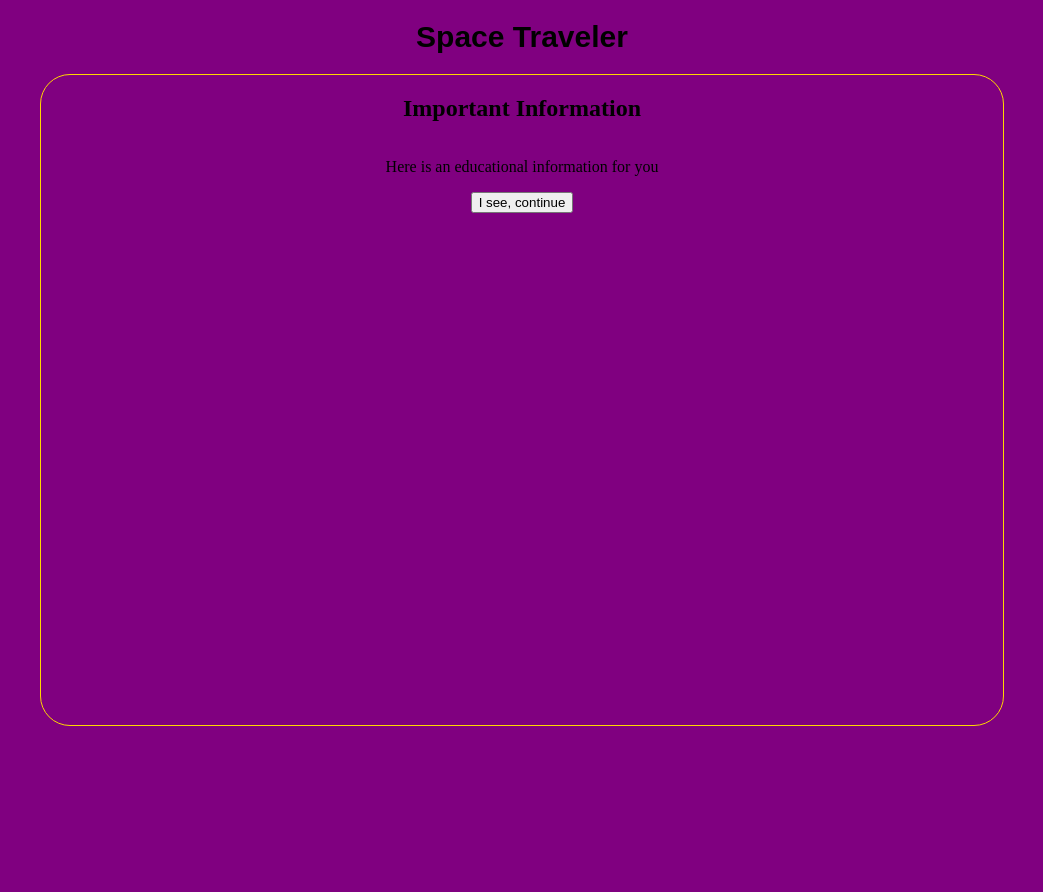
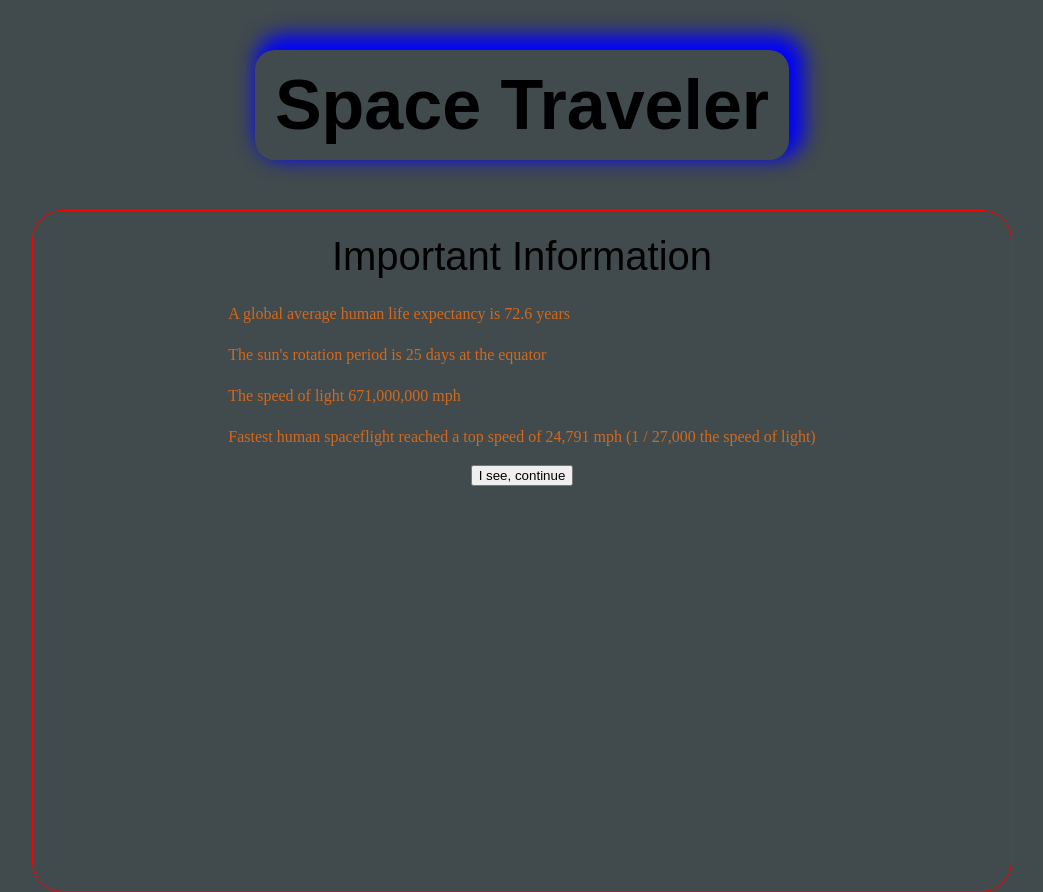
Before and after one commit to alexeysergeev-cm/Space-Traveler, a website built with webpack: page dist/index.html in a window 1280 px wide. Shown: the whole page, without its empty margins (118-1161 px from the left). Before the commit the page ends 800 px from the top, so only its background shows below. Built offline with nearby package versions, Linux system fonts and the light colour scheme.

Commit message:
work on intro page

```diff
--- a/src/index.js
+++ b/src/index.js
@@ -1,3 +1,4 @@
+import './styles/reset.css'
 import './styles/main.css';
 // import './styles/index.scss';
 import * as d3 from 'd3';
--- a/src/styles/index.scss
+++ /dev/null
@@ -1,3 +0,0 @@
-body {
- background: rgb(55, 0, 128);
-}
--- a/src/styles/main.css
+++ b/src/styles/main.css
@@ -1,14 +1,25 @@
 body {
- background: purple;
+ background: #414a4c;
 }
 
+.title-cont{
+  display: flex;
+  padding: 50px;
+  justify-content: center;
+
+
+}
 
 .title{
-  display: flex;
-  justify-content: center;
-  font-size: 30px;
+  padding: 20px;
+  box-shadow: 8px -8px 20px 7px blue;
+  font-size: 70px;
   font-family: fantasy;
+  color: rgb(0, 0, 0);
+  border-radius: 20px;
+  font-weight: 900;
 }
+
 
 .main-div{
   display: flex;
@@ -19,14 +30,53 @@ body {
   display: flex;
   flex-direction: column;
   align-items: center;
-  border: 1px solid rgb(255 215 0);
+  border: 1px solid rgb(255, 215, 0);
   border-radius: 30px;
   height: 650px;
   width: auto;
   margin: 0 150px;
+  padding: 15px;
 }
 
 
 .intro.hidden, .main-div.hidden{
   display: none;
 }
+
+.intro{
+    animation-name: animation;
+    animation-duration: 5s;
+    animation-timing-function: ease-in-out;
+    animation-iteration-count: infinite;
+    animation-play-state: running;
+}
+
+
+@-webkit-keyframes animation {
+    0%     {border-color:red;}
+    25.0%  {border-color: blue;}
+    50.0%  {border-color:rgb(255, 215, 0)}
+    75.0%  {border-color: purple;}
+    100.0% {border-color:red;}
+}
+
+@keyframes animation {
+    0%     {border-color:red;}
+    25.0%  {border-color: blue;}
+    50.0%  {border-color:rgb(255, 215, 0)}
+    75.0%  {border-color: purple;}
+    100.0% {border-color:red;}
+}
+
+.intro-text{
+  font-size: 40px;
+  color: black;
+  font-family: fantasy;
+  padding: 10px;
+}
+
+.intro > ul > li {
+  padding: 5px;
+  color: chocolate;
+  margin: 15px 0;
+}
--- /dev/null
+++ b/src/styles/reset.css
@@ -0,0 +1,45 @@
+
+html, body, div, span, applet, object, iframe,
+h1, h2, h3, h4, h5, h6, p, blockquote, pre,
+a, abbr, acronym, address, big, cite, code,
+del, dfn, em, img, ins, kbd, q, s, samp,
+small, strike, strong, sub, sup, tt, var,
+b, u, i, center,
+dl, dt, dd, ol, ul, li,
+fieldset, form, label, legend,
+table, caption, tbody, tfoot, thead, tr, th, td,
+article, aside, canvas, details, embed,
+figure, figcaption, footer, header, hgroup,
+menu, nav, output, ruby, section, summary,
+time, mark, audio, video {
+	margin: 0;
+	padding: 0;
+	border: 0;
+	font-size: 100%;
+	font: inherit;
+	vertical-align: baseline;
+}
+
+/* HTML5 display-role reset for older browsers */
+article, aside, details, figcaption, figure,
+footer, header, hgroup, menu, nav, section {
+	display: block;
+}
+body {
+	line-height: 1;
+}
+ol, ul, li {
+	list-style: none;
+}
+blockquote, q {
+	quotes: none;
+}
+blockquote:before, blockquote:after,
+q:before, q:after {
+	content: '';
+	content: none;
+}
+table {
+	border-collapse: collapse;
+	border-spacing: 0;
+}
```
Also changed, not shown: dist/index.html, 2 other files.
